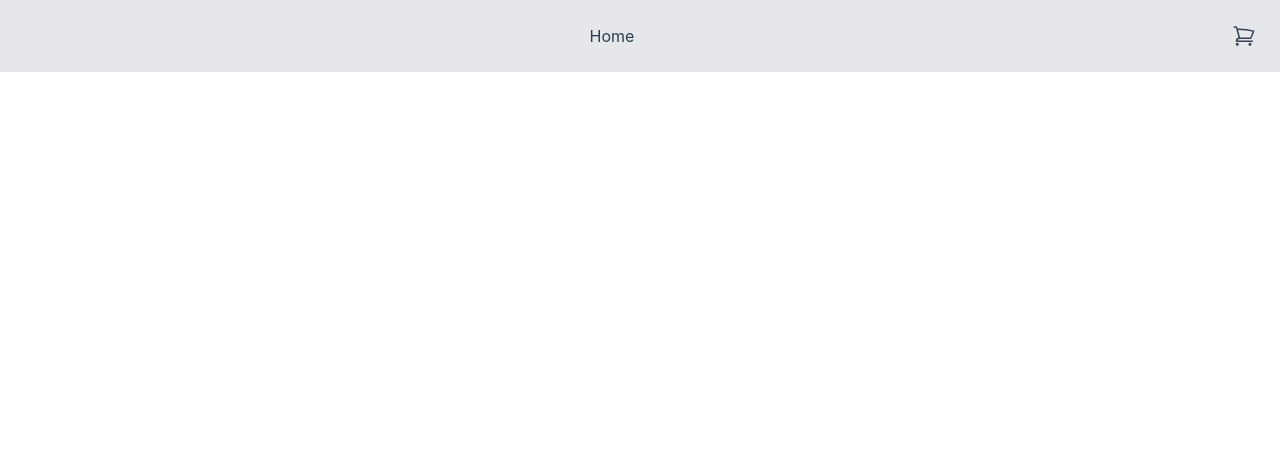
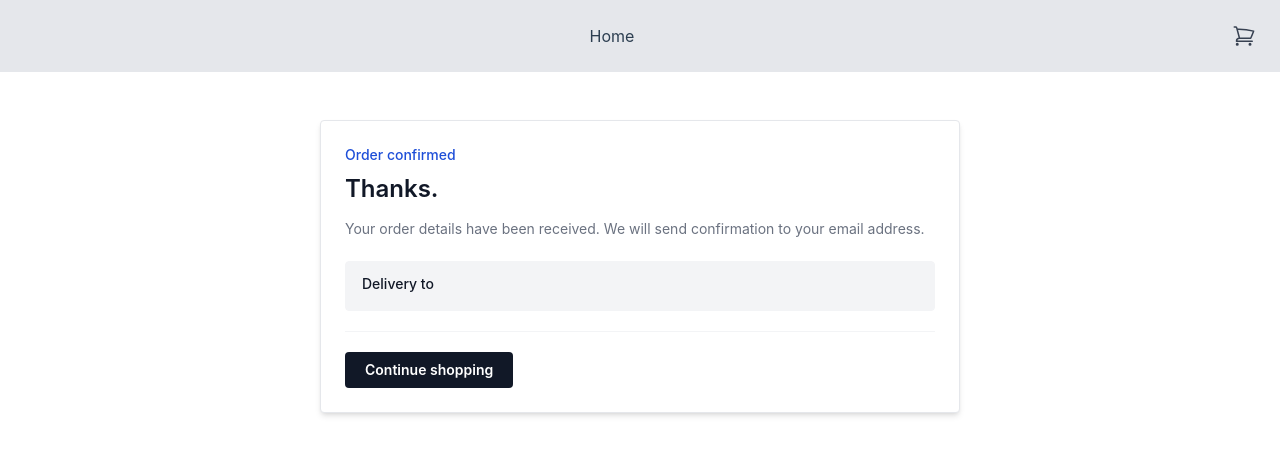
Before and after one commit to ellacoultish/vue-app, a Vue app in the folder vue-app/: page /confirmation in a window 1280 px wide. Before the commit this address had no page. Shown: the top 454 px of the page. Built offline with nearby package versions, Linux system fonts and the light colour scheme; the HTML template or start-up script is replaced by a standard one.

Commit message:
add confirmation page

```diff
--- a/vue-app/src/router/index.ts
+++ b/vue-app/src/router/index.ts
@@ -13,6 +13,11 @@ const router = createRouter({
       name: 'order',
       component: () => import('../views/OrderView.vue'),
     },
+    {
+      path: '/confirmation',
+      name: 'confirmation',
+      component: () => import('../views/OrderConfirmationView.vue'),
+    },
   ],
 })
 
--- /dev/null
+++ b/vue-app/src/views/OrderConfirmationView.vue
@@ -0,0 +1,59 @@
+<template>
+  <section class="mx-auto w-full max-w-2xl px-4 py-12">
+    <BaseCard
+      class="p-6"
+      elevation="md"
+    >
+      <div class="space-y-5">
+        <div>
+          <p class="text-sm font-medium text-brand-strong">Order confirmed</p>
+          <h1 class="mt-2 text-2xl font-semibold text-ink">
+            Thanks{{ firstName ? `, ${firstName}` : '' }}.
+          </h1>
+          <p class="mt-3 text-sm leading-6 text-ink-muted">
+            Your order details have been received. We will send confirmation to
+            {{ orderFormStore.form.email || 'your email address' }}.
+          </p>
+        </div>
+
+        <div class="rounded border border-line-soft bg-line-soft px-4 py-3">
+          <p class="text-sm font-medium text-ink">Delivery to</p>
+          <p class="mt-1 text-sm text-ink-muted">
+            {{ deliveryAddress }}
+          </p>
+        </div>
+
+        <div
+          class="flex flex-col gap-3 border-t border-line-soft pt-5 sm:flex-row"
+        >
+          <RouterLink to="/">
+            <BaseButton type="button">Continue shopping</BaseButton>
+          </RouterLink>
+        </div>
+      </div>
+    </BaseCard>
+  </section>
+</template>
+
+<script setup lang="ts">
+import { computed } from 'vue'
+import { RouterLink } from 'vue-router'
+import { useOrderFormStore } from '@/stores/orderForm'
+import BaseButton from '../components/UI/BaseButton.vue'
+import BaseCard from '../components/UI/BaseCard.vue'
+
+const orderFormStore = useOrderFormStore()
+
+const firstName = computed(
+  () => orderFormStore.form.fullName.trim().split(' ')[0],
+)
+const deliveryAddress = computed(() =>
+  [
+    orderFormStore.form.address,
+    orderFormStore.form.city,
+    orderFormStore.form.postcode,
+  ]
+    .filter(Boolean)
+    .join(', '),
+)
+</script>
--- a/vue-app/src/views/OrderView.vue
+++ b/vue-app/src/views/OrderView.vue
@@ -93,22 +93,14 @@
           </div>
         </div>
 
-        <div
-          class="flex flex-col gap-3 border-t border-line-soft pt-5 sm:flex-row sm:items-center"
-        >
+        <div class="flex">
           <BaseButton
+            class="ml-auto mr-3"
             type="submit"
             :disabled="basketItems.length === 0"
           >
             Place order
           </BaseButton>
-
-          <p
-            v-if="orderFormStore.orderSubmitted"
-            class="text-sm font-medium text-brand-strong"
-          >
-            Order details received.
-          </p>
         </div>
       </form>
 
@@ -135,6 +127,7 @@
 
 <script setup lang="ts">
 import { computed } from 'vue'
+import { useRouter } from 'vue-router'
 import {
   createPatternValidator,
   createPhoneValidator,
@@ -149,6 +142,7 @@ import FormInput from '../components/UI/FormInput.vue'
 
 const basketStore = useBasketStore()
 const orderFormStore = useOrderFormStore()
+const router = useRouter()
 const { isFormValid, setFieldValidity } = useFormValidation(orderFormFields)
 const basketItems = computed(() => basketStore.getBasket())
 const validatePhone = createPhoneValidator()
@@ -173,5 +167,7 @@ function submitOrder(event: SubmitEvent) {
   }
 
   orderFormStore.submitOrder()
+  basketStore.clearBasket()
+  router.push('/confirmation')
 }
 </script>
```
